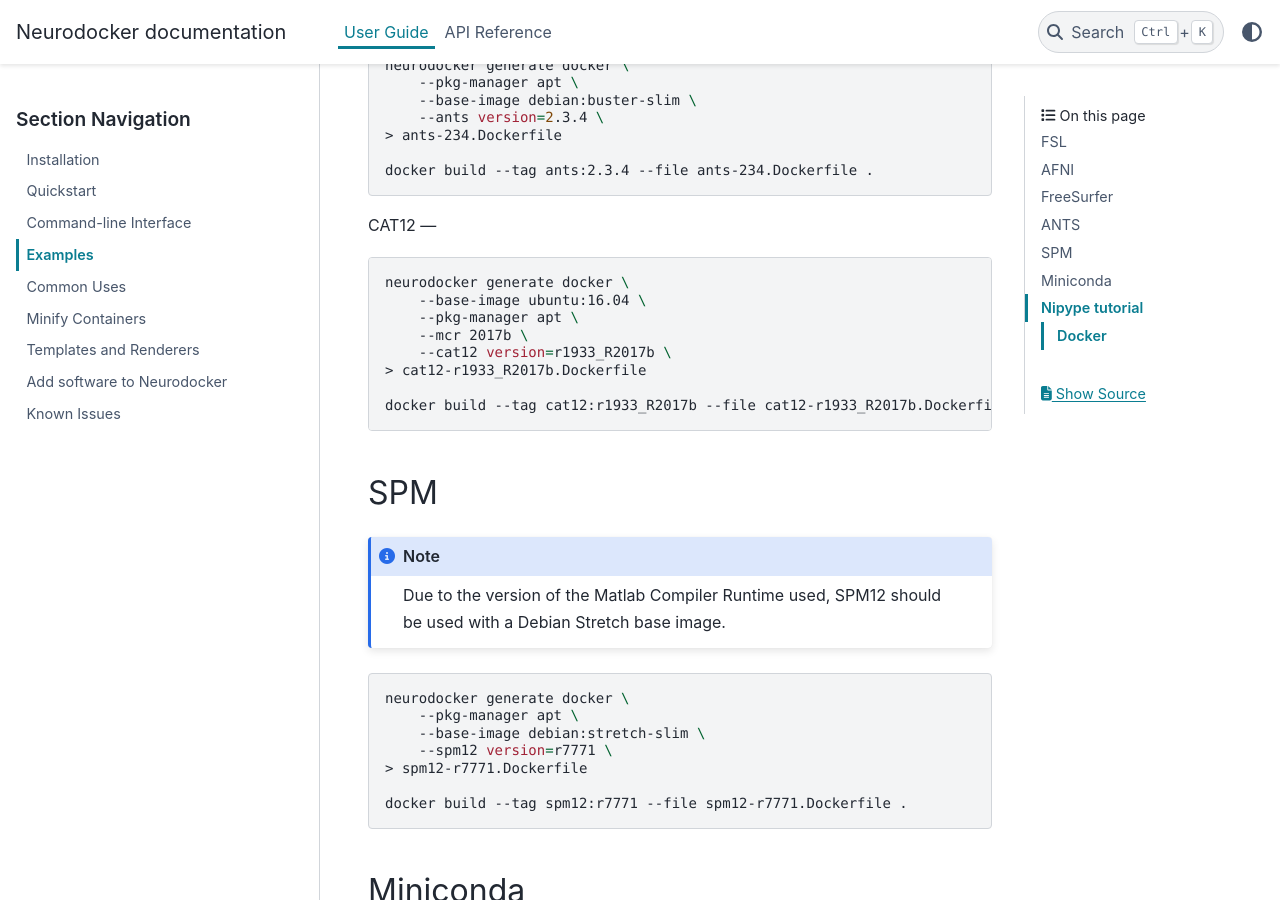
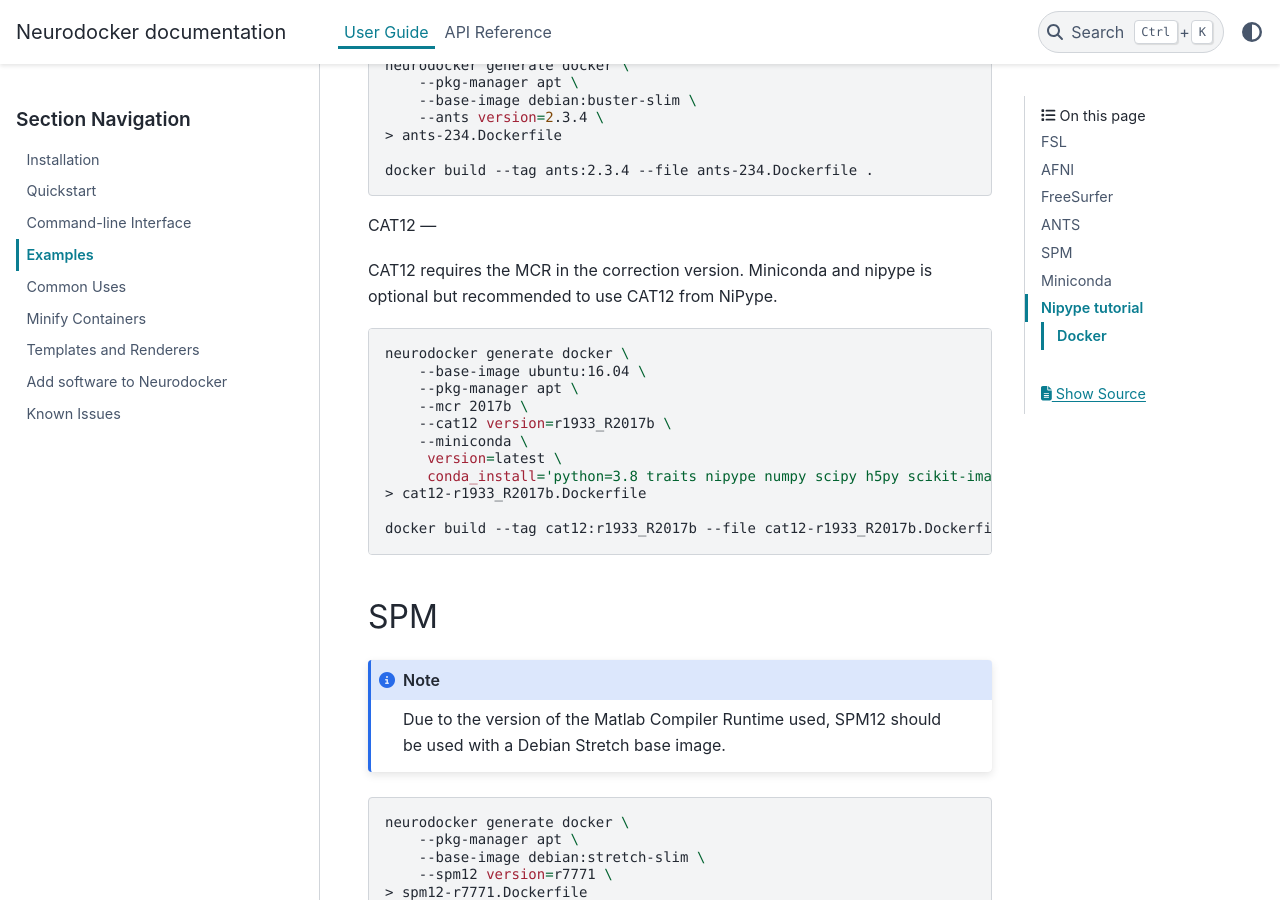
Before and after one commit to ReproNim/neurodocker, a Sphinx documentation site: the page built from docs/user_guide/examples.rst, in a window 1280 px wide and 900 px high, scrolled down 2544 px. Built offline with Sphinx 7.4.7 and the PyData theme 0.15.4, drawn with Linux system fonts in a browser that asks for light colours; pages that are not in the unit, such as notebooks, are missing from menus.

Commit message:
added the MCR requirement

```diff
--- a/docs/user_guide/examples.rst
+++ b/docs/user_guide/examples.rst
@@ -143,6 +143,8 @@
 CAT12
 ---
 
+CAT12 requires the MCR in the correction version. Miniconda and nipype is optional but recommended to use CAT12 from NiPype.
+
 .. code-block:: bash
 
     neurodocker generate docker \
@@ -150,6 +152,9 @@
         --pkg-manager apt \
         --mcr 2017b \
         --cat12 version=r1933_R2017b \
+        --miniconda \
+         version=latest \
+         conda_install='python=3.8 traits nipype numpy scipy h5py scikit-image' \
     > cat12-r1933_R2017b.Dockerfile
 
     docker build --tag cat12:r1933_R2017b --file cat12-r1933_R2017b.Dockerfile .
```
